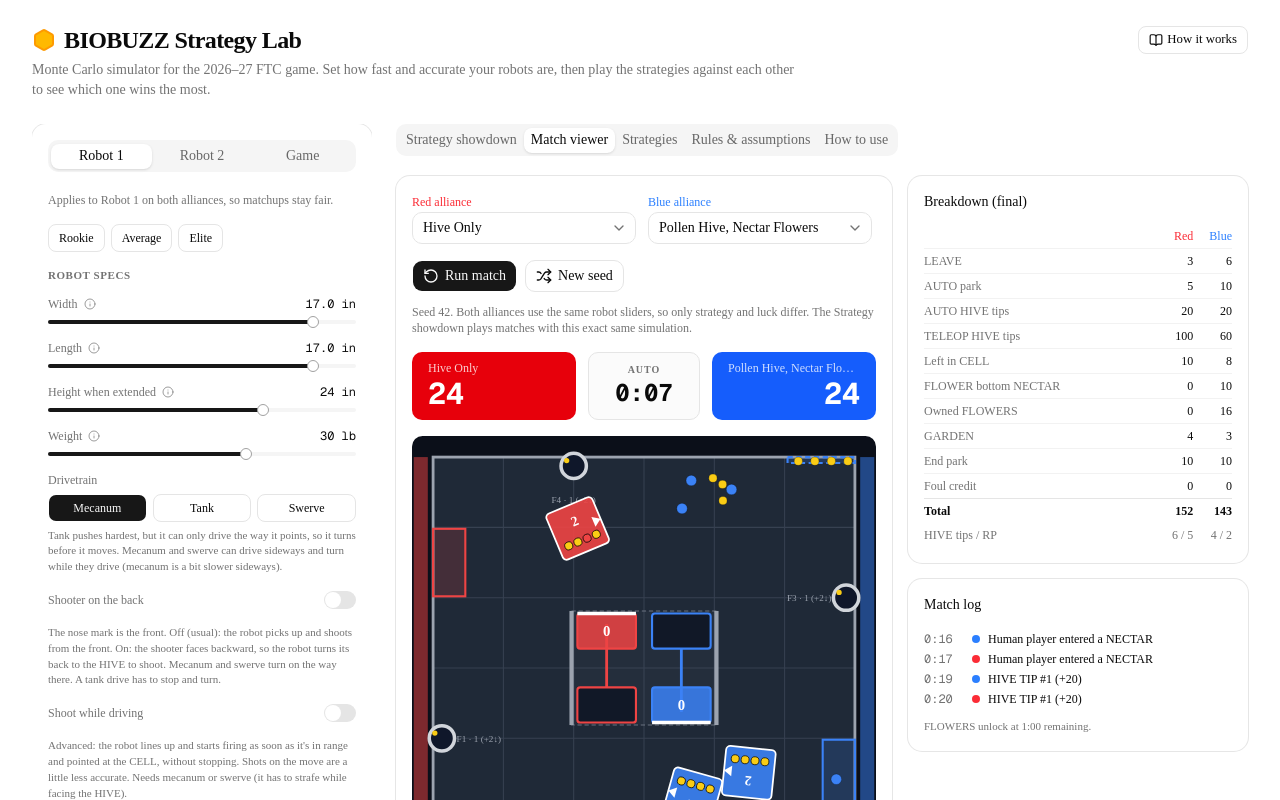
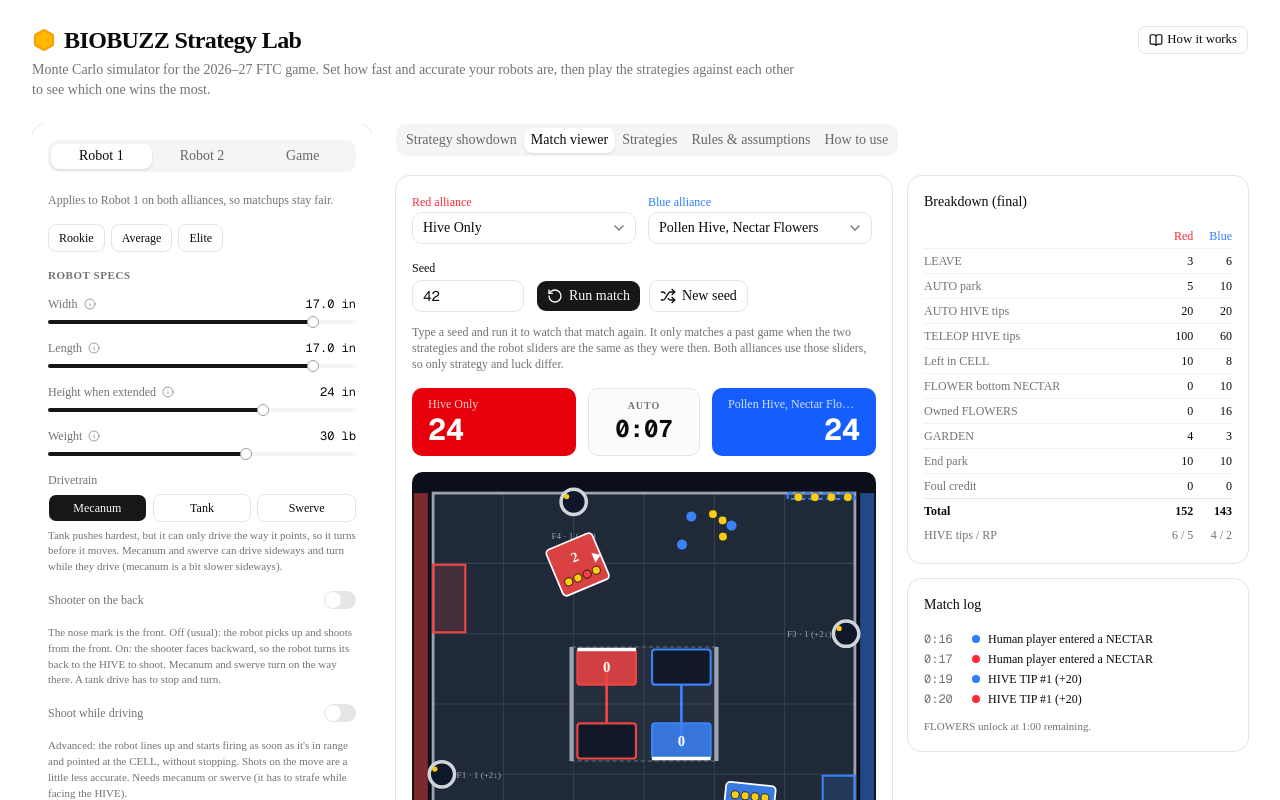
Before and after one commit to 6603GuildofGears/biobuzz-strategy-lab, a Next.js app: page /match in a window 1280 px wide. Shown: the top 800 px of the page. Built offline with nearby package versions, Linux system fonts and the light colour scheme.

Commit message:
Let a match be replayed by typing its seed.
Co-authored-by: ken.uhlenkamp <ken.uhlenkamp@gmail.com>

```diff
--- a/src/components/sim/match-viewer.tsx
+++ b/src/components/sim/match-viewer.tsx
@@ -5,6 +5,8 @@ import { useEffect, useMemo, useRef, useState } from "react";
 import { Badge } from "@/components/ui/badge";
 import { Button } from "@/components/ui/button";
 import { Card, CardContent, CardHeader, CardTitle } from "@/components/ui/card";
+import { Input } from "@/components/ui/input";
+import { Label } from "@/components/ui/label";
 import { Select, SelectContent, SelectItem, SelectTrigger, SelectValue } from "@/components/ui/select";
 import { Slider } from "@/components/ui/slider";
 import { track } from "@/lib/analytics";
@@ -16,6 +18,14 @@ import { FieldView } from "./field-view";
 import type { Replay, ReplayMatch } from "./replay";
 
 const SPEEDS = [1, 2, 4, 8];
+
+/** A whole number, the same kind of seed the match and the showdown already use. */
+function parseSeed(text: string): number | null {
+  const t = text.trim();
+  if (!/^-?\d+$/.test(t)) return null;
+  const n = Number(t);
+  return Number.isSafeInteger(n) ? n : null;
+}
 
 const clock = (t: number) => {
   if (t < AUTO_END) return { phase: "AUTO", left: AUTO_END - t };
@@ -58,6 +68,7 @@ export function MatchViewer({
   const [redId, setRedId] = useState(first?.redId ?? strategies[0].id);
   const [blueId, setBlueId] = useState(first?.blueId ?? strategies[1].id);
   const [seed, setSeed] = useState(first?.seed ?? 42);
+  const [seedText, setSeedText] = useState(String(first?.seed ?? 42));
   const [replayIndex, setReplayIndex] = useState(0);
   const byId = (id: string, fallback: Strategy) => strategies.find((s) => s.id === id) ?? fallback;
   const red = byId(redId, strategies[0]);
@@ -81,6 +92,17 @@ export function MatchViewer({
     setPlaying(true);
   };
   const run = (s = seed, source = "run") => load(redId, blueId, s, source);
+  const typedSeed = parseSeed(seedText);
+  /** Play whatever seed is in the box. Same seed, strategies, and robot sliders means the same match. */
+  const runTyped = () => {
+    if (typedSeed === null) return;
+    leaveReplay();
+    run(typedSeed, typedSeed === seed ? "run" : "typed_seed");
+  };
+
+  useEffect(() => {
+    setSeedText(String(seed));
+  }, [seed]);
   const showReplay = (i: number) => {
     const m = replay?.matches[i];
     if (!m) return;
@@ -162,8 +184,22 @@ export function MatchViewer({
               }}
               strategies={strategies}
             />
-            <div className="col-span-2 flex gap-2">
-              <Button className="max-sm:h-10 max-sm:flex-1" onClick={() => run()}>
+            <div className="col-span-2 min-w-0 space-y-1 sm:col-span-1">
+              <Label htmlFor="match-seed" className="text-xs">Seed</Label>
+              <Input
+                id="match-seed"
+                inputMode="numeric"
+                value={seedText}
+                aria-invalid={typedSeed === null}
+                onChange={(e) => setSeedText(e.target.value)}
+                onKeyDown={(e) => {
+                  if (e.key === "Enter") runTyped();
+                }}
+                className="font-mono tabular-nums sm:w-28"
+              />
+            </div>
+            <div className="col-span-2 flex gap-2 sm:col-span-1">
+              <Button className="max-sm:h-10 max-sm:flex-1" onClick={runTyped} disabled={typedSeed === null}>
                 <RotateCcw /> Run match
               </Button>
               <Button
@@ -179,8 +215,8 @@ export function MatchViewer({
             </div>
           </div>
           <p className="text-xs text-muted-foreground">
-            Seed {seed}. Both alliances use the same robot sliders, so only strategy and luck differ. The Strategy showdown plays matches with this exact
-            same simulation.
+            Type a seed and run it to watch that match again. It only matches a past game when the two strategies and the robot sliders are the same as
+            they were then. Both alliances use those sliders, so only strategy and luck differ.
           </p>
         </CardHeader>
         <CardContent className="space-y-4">
--- /dev/null
+++ b/src/components/ui/input.tsx
@@ -0,0 +1,18 @@
+import * as React from "react"
+import { cn } from "@/lib/utils"
+
+function Input({ className, type, ...props }: React.ComponentProps<"input">) {
+  return (
+    <input
+      type={type}
+      data-slot="input"
+      className={cn(
+        "h-8 w-full min-w-0 rounded-lg border border-input bg-transparent px-2.5 py-1 text-base transition-colors outline-none file:inline-flex file:h-6 file:border-0 file:bg-transparent file:text-sm file:font-medium file:text-foreground placeholder:text-muted-foreground focus-visible:border-ring focus-visible:ring-3 focus-visible:ring-ring/50 disabled:pointer-events-none disabled:cursor-not-allowed disabled:opacity-50 aria-invalid:border-destructive aria-invalid:ring-3 aria-invalid:ring-destructive/20 md:text-sm dark:bg-input/30",
+        className
+      )}
+      {...props}
+    />
+  )
+}
+
+export { Input }
```
